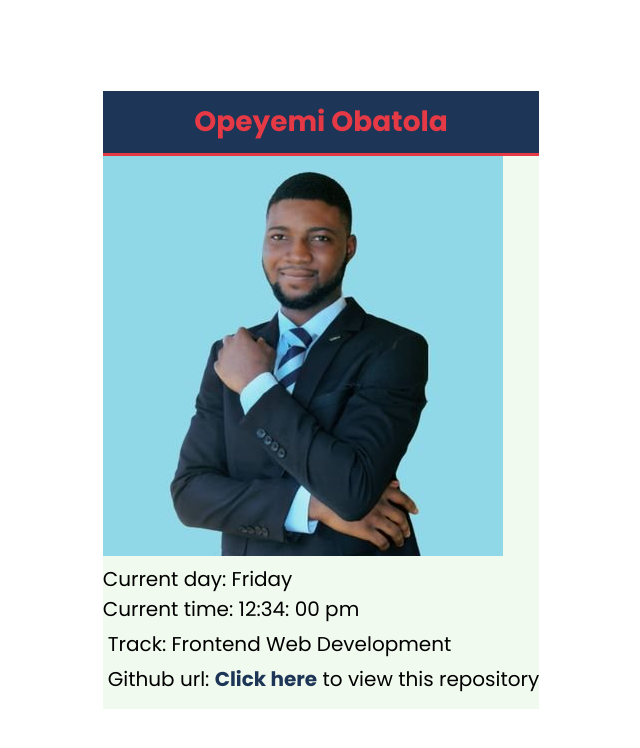
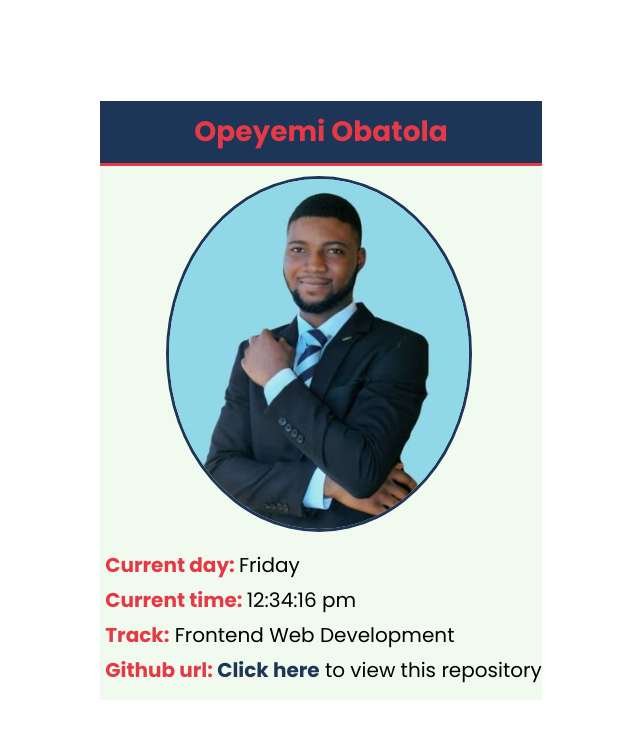
Before and after one commit to opeyemi-code/HNG-frontend-track-stage-one-task, a plain HTML site: page index.html in a window 1280 px wide. Shown: the whole page, without its empty margins (319-959 px from the left). Drawn offline with Linux system fonts and the light colour scheme.

Commit message:
fixed the timer

```diff
--- a/index.html
+++ b/index.html
@@ -22,7 +22,7 @@
           >Monday</span
         >
         </p>
-        <p><span class="highlight-text">Current time: </span><span data-testid="currentUTCTime"><span id="hour">00</span>:<span id="minute">00</span>:<span id="seconds"> 00</span><span id="meridian"> am</span>
+        <p><span class="highlight-text">Current time: </span><span data-testid="currentUTCTime"><span id="time">00:00:00</span><span id="meridian"> am</span>
       </p>
       <p data-testid="myTrack" class="paragraph">
         <span class="highlight-text">Track:</span> Frontend Web Development
--- a/index.js
+++ b/index.js
@@ -1,11 +1,9 @@
 let dayOfTheWeek = document.getElementById("day-of-the-week");
-let hourOfTheDay = document.getElementById("hour");
-let minuteOfTheDay = document.getElementById("minute");
+const currentTime = document.getElementById("time");
 let periodOfTheDay = document.getElementById("meridian");
 
+function setDayOfTheWeek() {
   const date = new Date();
-
-function setDayOfTheWeek() {
   let day;
 
   switch (date.getDay()) {
@@ -34,31 +32,20 @@ function setDayOfTheWeek() {
 
   dayOfTheWeek.textContent = day;
 }
-
 setDayOfTheWeek();
 
-function setHourOfTheWeek() {
-  if (date.getUTCHours() < 12) {
-    hourOfTheDay.textContent = "0" + date.getUTCHours();
-  } else {
-    hourOfTheDay.textContent = date.getUTCHours();
-  }
-}
+function setCurrentTime() {
+  const date = new Date();
+  const hours = date.getUTCHours();
+  const minutes = date.getUTCMinutes();
+  const seconds = date.getSeconds();
 
-setHourOfTheWeek();
-
-function setMinuteOfTheDay() {
-  if (date.getMinutes() < 10) {
-    minuteOfTheDay.textContent = "0" + date.getUTCMinutes();
-  } else {
-    minuteOfTheDay.textContent = date.getUTCMinutes();
-  }
-}
-
-setMinuteOfTheDay();
+  currentTime.textContent = `${hours.toString()}:${minutes.toString()}:${seconds
+    .toString()
+    .padStart(2, "0")}`;
 
   function setPeriodOfTheDay() {
-  if (hourOfTheDay.textContent < 12) {
+    if (hours < 12) {
       periodOfTheDay.textContent = " am";
     } else {
       periodOfTheDay.textContent = " pm";
@@ -66,3 +53,6 @@ function setPeriodOfTheDay() {
   }
 
   setPeriodOfTheDay();
+}
+
+setInterval(setCurrentTime, 1000);
--- a/style.css
+++ b/style.css
@@ -28,7 +28,20 @@ h1 {
   border-bottom: 3px solid #e63946;
 }
 
-.track {
+.img-container {
+  width: 70%;
+  margin: 10px auto;
+}
+
+img {
+  width: 300px;
+  height: 350px;
+  object-fit: cover;
+  border-radius: 50%;
+  border: #1d3557 3px solid;
+}
+
+.highlight-text {
   color: #e63946;
   font-weight: bold;
 }
@@ -43,7 +56,7 @@ a:hover {
   color: blue;
 }
 
-.paragraph {
+p {
   margin: 5px 0;
   padding-left: 5px;
 }
```
Lines whose indentation alone changed are shown as unchanged.
